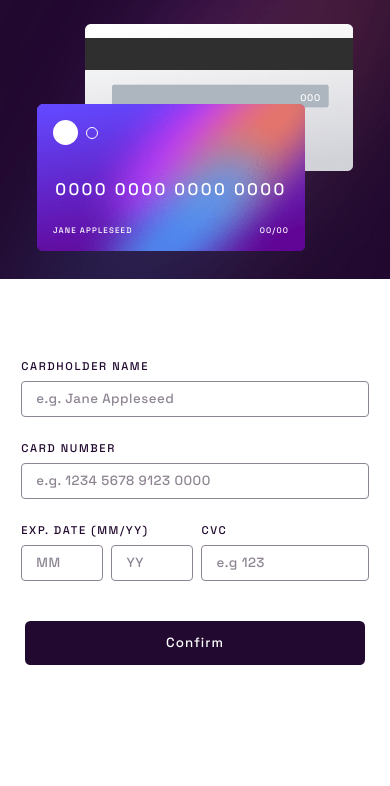
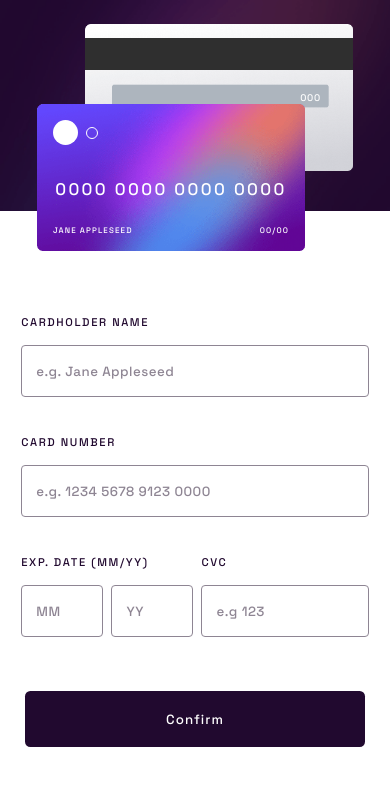
Before and after one commit to mhz-777/FEM-Interactive-Card, a React (Create React App) app: page / in a window 390 px wide. Shown: the top 786 px of the page. Built offline with nearby package versions, Linux system fonts and the light colour scheme.

Commit message:
Added media queries for taller and wider mobile devices

```diff
--- a/src/components/cards.css
+++ b/src/components/cards.css
@@ -36,7 +36,6 @@
 
     /* position card */
     margin-top: 5rem;
-
 }
 
 
@@ -48,8 +47,8 @@
     align-items: center;
 
     /* positioning shapes */
-    padding-top: 1rem;
-    padding-left: 1rem;
+    margin-left: 1rem;
+    margin-top: 1rem;
 
 }
 
@@ -86,8 +85,8 @@
     margin-top: 1rem;
 
     /* padding */
-    padding-left: 0.2rem;
-    padding-right: 0.2rem;
+    padding-left: 1rem;
+    padding-right: 1rem;
 
     /* fonts */
     font-size: 1.05rem;
@@ -109,6 +108,7 @@
     /* padding */
     padding-left: 1rem;
     padding-right: 1rem;
+    padding-bottom: 0.5rem;
 }
 
 /* ----------CARD FRONT STYLING END-------- */
@@ -118,7 +118,7 @@
 
 
 
-/* [[[[[[ CARD BACK STYLING START ]]]]]] */
+/* ----- CARD BACK STYLING START ----- */
 
 
 .back-card-layer {
@@ -141,9 +141,8 @@
 
    /* position the card */
     margin-left: 3rem;
+}
 
-
-}
 
 
 .cvv {
--- a/src/components/confirmed.css
+++ b/src/components/confirmed.css
@@ -35,7 +35,7 @@
 }
 
 .confirmed-image {
-    animation: rotate 0.2s;
+    animation: rotate 0.5s;
 }
 
 .subtext {
@@ -86,3 +86,13 @@
         transform: rotate(360deg);
     }
  }
+
+ /* media queries */
+ @media screen and (min-height: 670px) {
+    .confirmed-container {
+        display: flex;
+        flex-direction: column;
+        justify-content: center;
+        margin-top: 4rem;
+    }
+ }
--- a/src/components/form.css
+++ b/src/components/form.css
@@ -27,7 +27,7 @@ label{
 
 /* input styling */
 input {
-    height: 2rem;
+    height: 2.5rem;
     border: solid 1px hsl(279, 6%, 55%);
     border-radius: 0.25rem;
     margin-top: 0.5rem;
@@ -127,3 +127,34 @@ input::placeholder {
     border-radius: 0.33rem;
     border: none;
 }
+
+@media screen and (min-height: 670px) {
+
+    .child-container {
+        height: 25vh;
+    }
+
+    .form-container {
+
+        /* flex */
+        display: flex;
+        flex-direction: column;
+        justify-content: center;
+
+        /* margin */
+        margin-top: 1.5rem;
+
+    }
+
+    .form-container input {
+        height: 3rem;
+        margin-top: 1rem;
+        margin-bottom: 0.88rem;
+    }
+
+    .submit-btn {
+        height: 3.5rem;
+    }
+
+
+}
```
Lines whose indentation alone changed are shown as unchanged.
